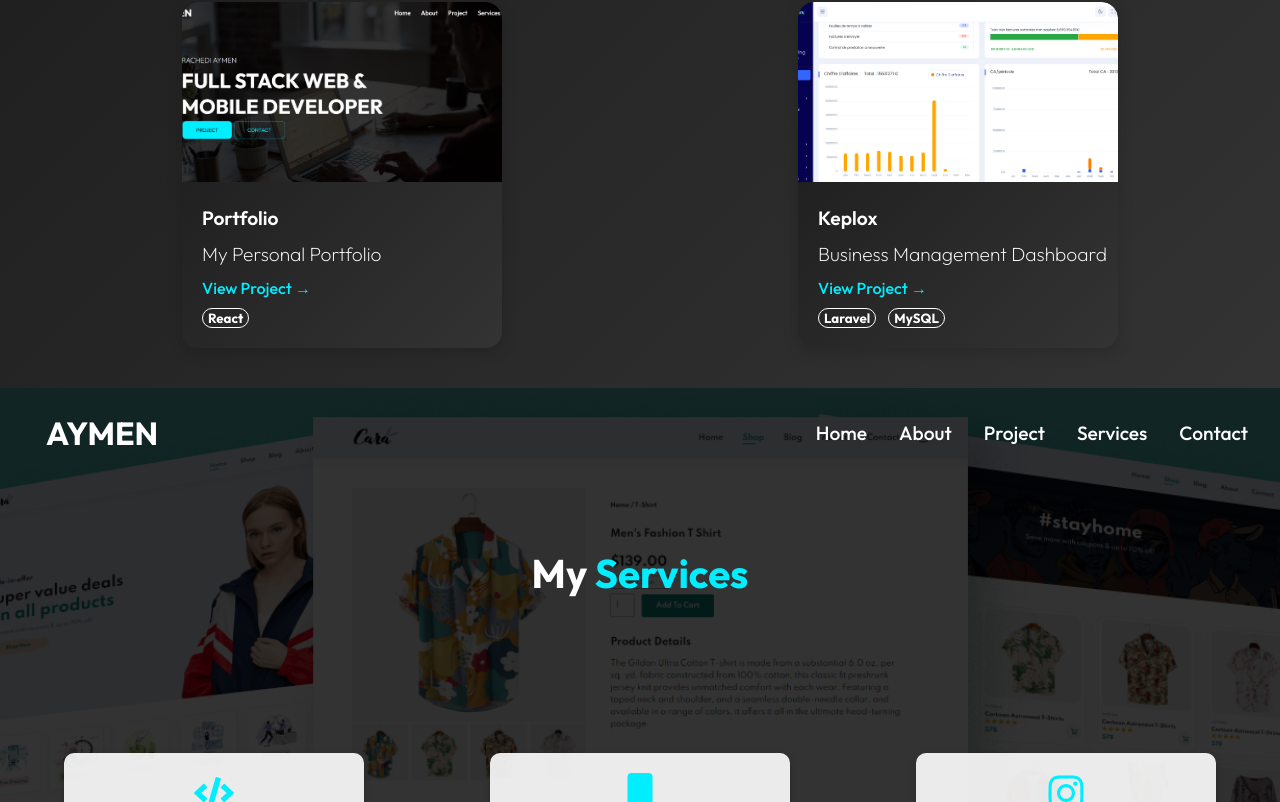
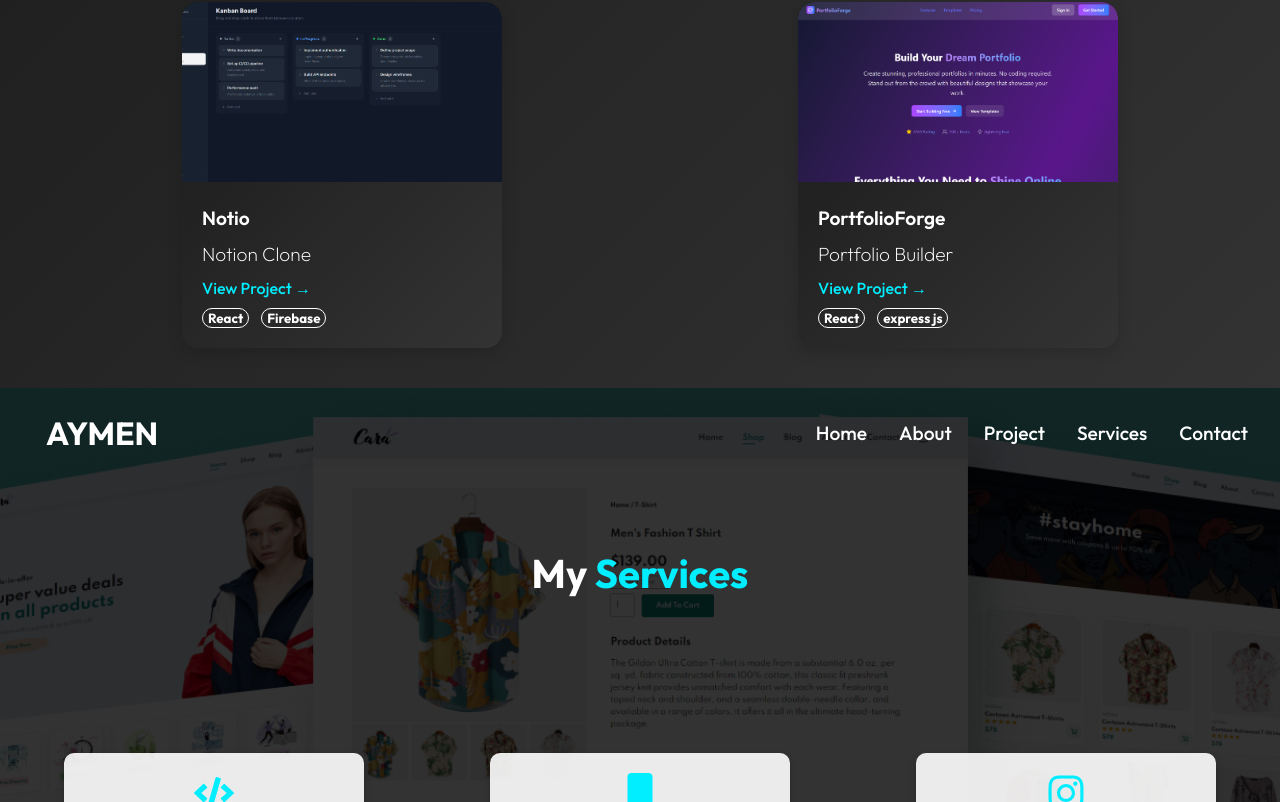
Before and after one commit to AymenRch/My-Portfolio, a React (Create React App) app: page / in a window 1280 px wide. Shown: the part 2590-3392 px from the top of the page. Built offline with nearby package versions, Linux system fonts and the light colour scheme.

Commit message:
new projects

```diff
--- a/src/components/projects.js
+++ b/src/components/projects.js
@@ -4,6 +4,8 @@ import PORTFOLIO from '../assets/portfolio.png';
 import Delivyou from '../assets/Delivyou.png';
 import Keplox from '../assets/Keplox.png';
 import OBJET from '../assets/object.png';
+import Notio from '../assets/notio.png';
+import Forge from '../assets/forge.png';
 import './ProjectsStyles.css';
 import { FaGithub } from 'react-icons/fa'
 
@@ -38,7 +40,7 @@ const data = [
         github: 'https://github.com/AymenRch/Object-Detector',
         myRole: 'Full-Stack Dev'
     },
-    {
+    /*{
         id: 4,
         name: 'Portfolio',
         description: 'My Personal Portfolio',
@@ -57,8 +59,27 @@ const data = [
         tech: ['Laravel', 'MySQL'],
         github: 'https://github.com/AymenRch',
         myRole: 'Frontend Dev'
-    }
-
+    }*/
+   {
+        id: 6,
+        name: 'Notio',
+        description: 'Notion Clone',
+        image: Notio,
+        url: 'https://notio-alpha.vercel.app/',
+        tech: ['React', 'Firebase'],
+        github: 'https://github.com/AymenRch/notio',
+        myRole: 'Full-Stack Dev'
+   },
+   {
+        id: 7,
+        name: 'PortfolioForge',
+        description: 'Portfolio Builder',
+        image: Forge,
+        url: 'https://saas-red-ten.vercel.app/',
+        tech: ['React', 'express js'],
+        github: 'https://github.com/AymenRch/saas',
+        myRole: 'Full-Stack Dev'
+   }
 ];
 
 const Projects = () => {
```
Also changed, not shown: src/assets/forge.png (added), src/assets/notio.png (added).
